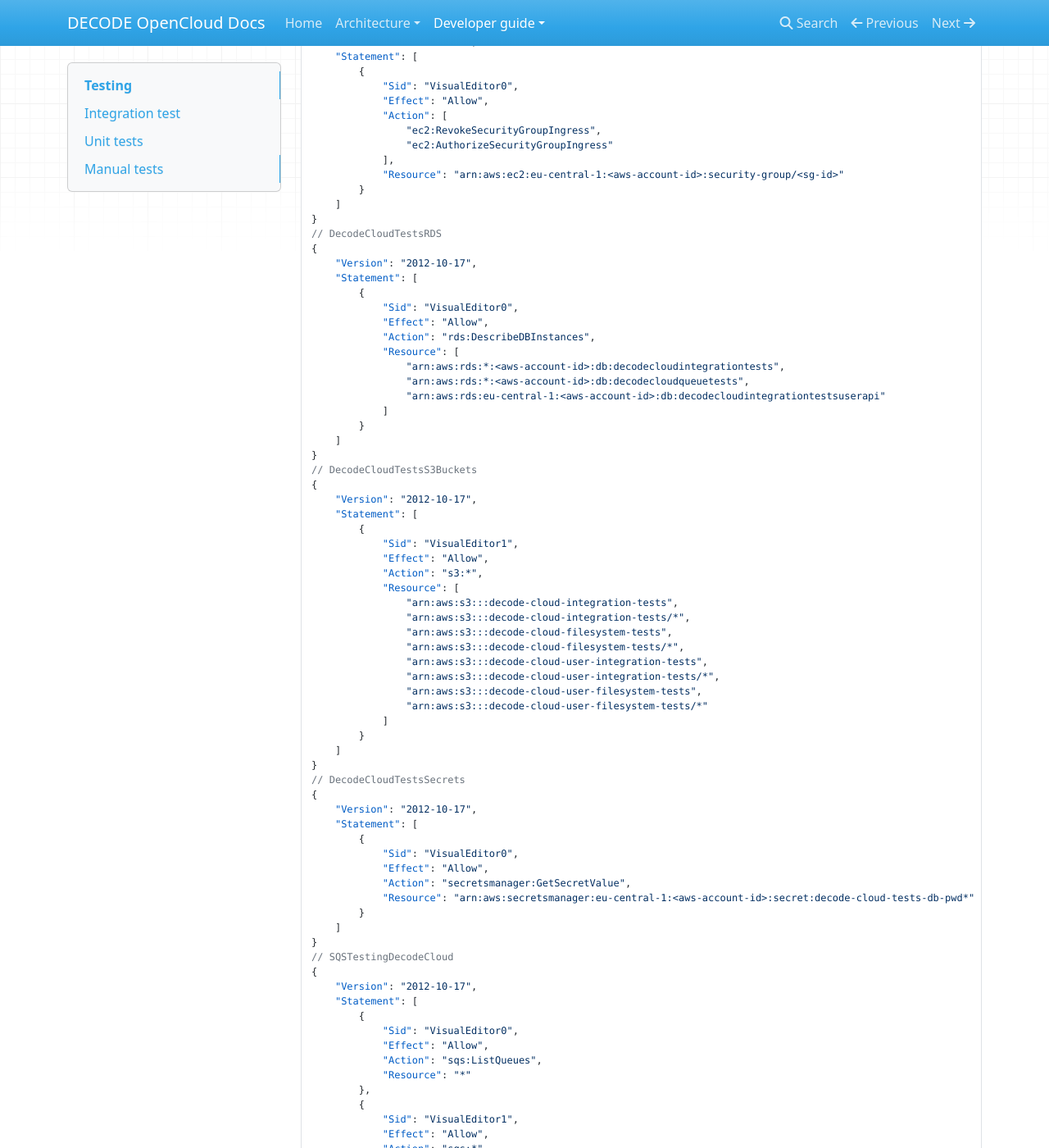
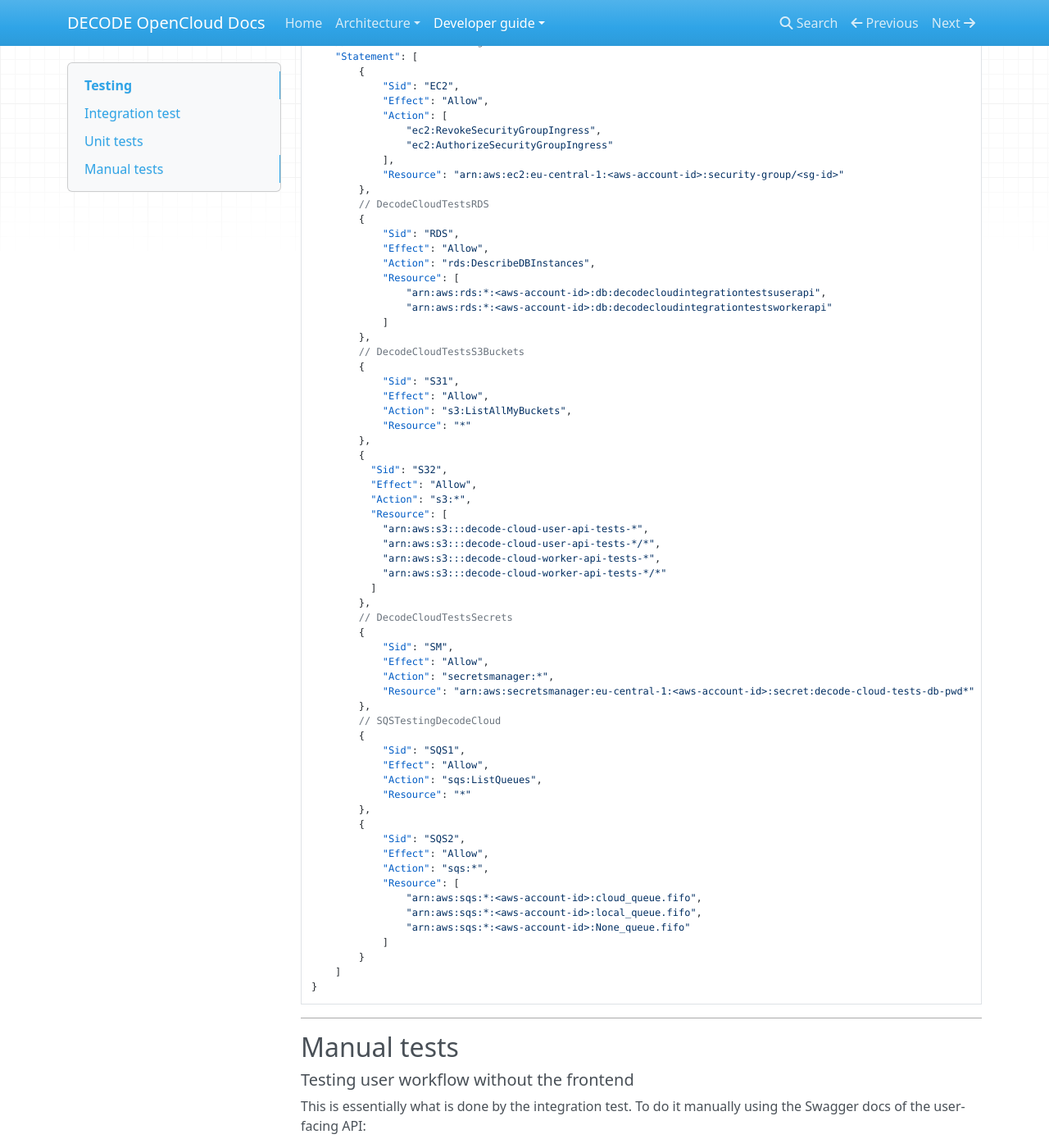
Before and after one commit to ries-lab/DECODE_Cloud_Documentation, an MkDocs documentation site: the page built from docs/developer/testing.md, in a window 1280 px wide and 1400 px high, scrolled down 884 px. Shown: the whole window at 82% size. Built offline with MkDocs 1.6.1, drawn with Linux system fonts in a browser that asks for light colours; nearby versions of some CDN libraries.

Commit message:
Adapt testing guide to adapted testing strategy

````diff
--- a/docs/developer/testing.md
+++ b/docs/developer/testing.md
@@ -29,82 +29,63 @@ We store credentials for them in GH's organization secrets, so that they are com
 However, those tests mostly needed to be ran once manually with a role with more permissions, since we do not want to give GH actions the permission to e.g. create RDS instances (this is also mentioned in the repositories affected).
 Currently, the permissions given to the GH runner testing user are (might not be up-to-date):
 ```
-// DecodeCloudTestsEC2Ingress
 {
     "Version": "2012-10-17",
+    // DecodeCloudTestsEC2Ingress
     "Statement": [
         {
-            "Sid": "VisualEditor0",
+            "Sid": "EC2",
             "Effect": "Allow",
             "Action": [
                 "ec2:RevokeSecurityGroupIngress",
                 "ec2:AuthorizeSecurityGroupIngress"
             ],
             "Resource": "arn:aws:ec2:eu-central-1:<aws-account-id>:security-group/<sg-id>"
-        }
-    ]
-}
-// DecodeCloudTestsRDS
-{
-    "Version": "2012-10-17",
-    "Statement": [
+        },
+        // DecodeCloudTestsRDS
         {
-            "Sid": "VisualEditor0",
+            "Sid": "RDS",
             "Effect": "Allow",
             "Action": "rds:DescribeDBInstances",
             "Resource": [
-                "arn:aws:rds:*:<aws-account-id>:db:decodecloudintegrationtests",
-                "arn:aws:rds:*:<aws-account-id>:db:decodecloudqueuetests",
-                "arn:aws:rds:eu-central-1:<aws-account-id>:db:decodecloudintegrationtestsuserapi"
+                "arn:aws:rds:*:<aws-account-id>:db:decodecloudintegrationtestsuserapi",
+                "arn:aws:rds:*:<aws-account-id>:db:decodecloudintegrationtestsworkerapi"
             ]
-        }
-    ]
-}
-// DecodeCloudTestsS3Buckets
-{
-    "Version": "2012-10-17",
-    "Statement": [
+        },
+        // DecodeCloudTestsS3Buckets
         {
-            "Sid": "VisualEditor1",
+            "Sid": "S31",
             "Effect": "Allow",
-            "Action": "s3:*",
-            "Resource": [
-                "arn:aws:s3:::decode-cloud-integration-tests",
-                "arn:aws:s3:::decode-cloud-integration-tests/*",
-                "arn:aws:s3:::decode-cloud-filesystem-tests",
-                "arn:aws:s3:::decode-cloud-filesystem-tests/*",
-                "arn:aws:s3:::decode-cloud-user-integration-tests",
-                "arn:aws:s3:::decode-cloud-user-integration-tests/*",
-                "arn:aws:s3:::decode-cloud-user-filesystem-tests",
-                "arn:aws:s3:::decode-cloud-user-filesystem-tests/*"
-            ]
-        }
-    ]
-}
-// DecodeCloudTestsSecrets
-{
-    "Version": "2012-10-17",
-    "Statement": [
+            "Action": "s3:ListAllMyBuckets",
+            "Resource": "*"
+        },
         {
-            "Sid": "VisualEditor0",
+          "Sid": "S32",
+          "Effect": "Allow",
+          "Action": "s3:*",
+          "Resource": [
+            "arn:aws:s3:::decode-cloud-user-api-tests-*",
+            "arn:aws:s3:::decode-cloud-user-api-tests-*/*",
+            "arn:aws:s3:::decode-cloud-worker-api-tests-*",
+            "arn:aws:s3:::decode-cloud-worker-api-tests-*/*"
+          ]
+        },
+        // DecodeCloudTestsSecrets
+        {
+            "Sid": "SM",
             "Effect": "Allow",
-            "Action": "secretsmanager:GetSecretValue",
+            "Action": "secretsmanager:*",
             "Resource": "arn:aws:secretsmanager:eu-central-1:<aws-account-id>:secret:decode-cloud-tests-db-pwd*"
-        }
-    ]
-}
-// SQSTestingDecodeCloud
-{
-    "Version": "2012-10-17",
-    "Statement": [
+        },
+        // SQSTestingDecodeCloud
         {
-            "Sid": "VisualEditor0",
+            "Sid": "SQS1",
             "Effect": "Allow",
             "Action": "sqs:ListQueues",
             "Resource": "*"
         },
         {
-            "Sid": "VisualEditor1",
+            "Sid": "SQS2",
             "Effect": "Allow",
             "Action": "sqs:*",
             "Resource": [
````
